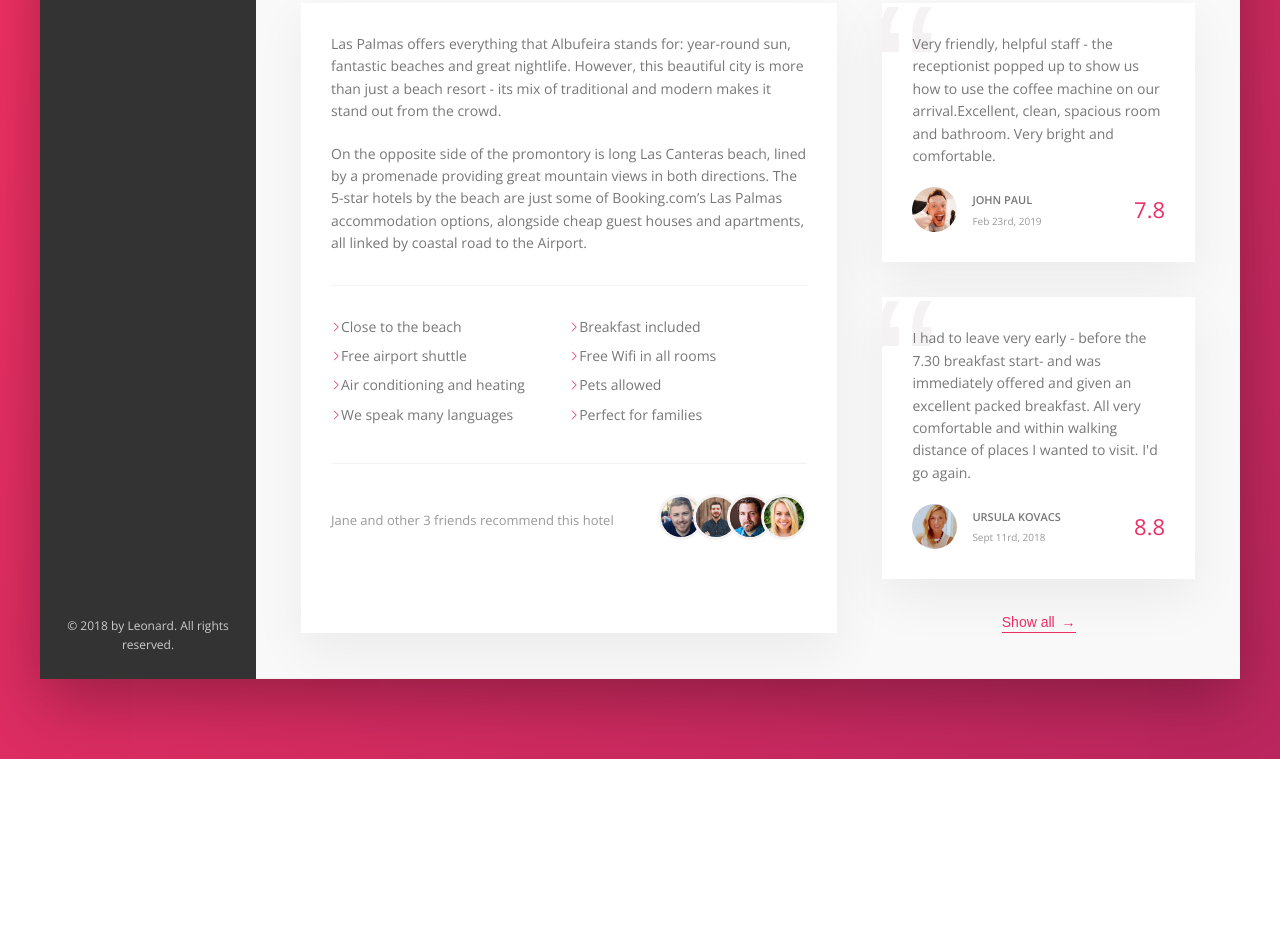
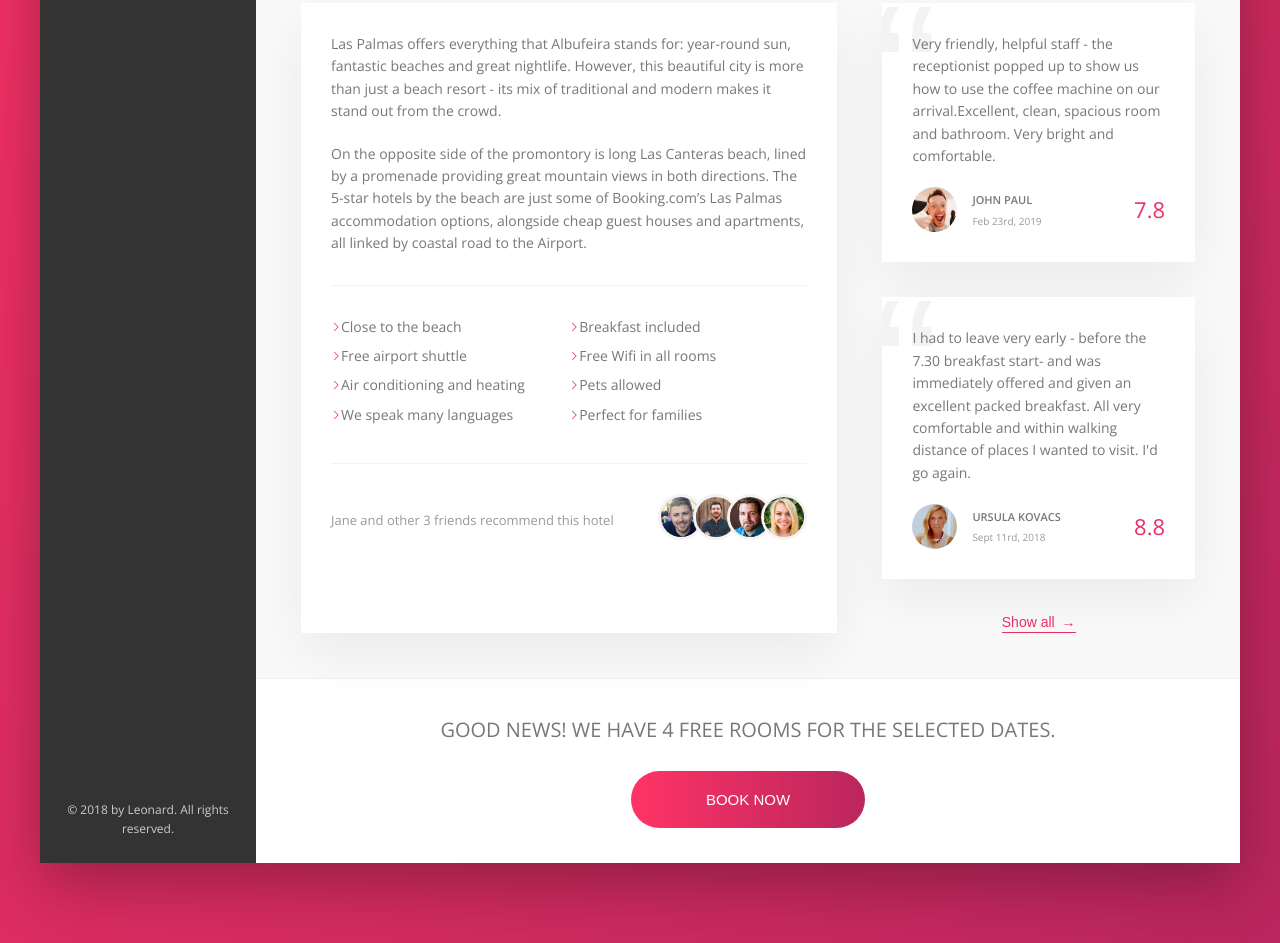
Before and after one commit to leonard186/trillo, a website: page index.html in a window 1280 px wide. Shown: the part 644-1587 px from the top of the page. Before the commit the page ends 1403 px from the top, so only its background shows below. Drawn offline with nearby package versions, Linux system fonts and the light colour scheme.

Commit message:
call to action button created

```diff
--- a/index.html
+++ b/index.html
@@ -203,6 +203,15 @@
                     </div>
                 </div>
 
+                <div class="cta">
+                    <h2 class="cta__book-now">
+                        Good news! We have 4 free rooms for the selected dates.
+                    </h2>
+                    <button class="btn">
+                        <span class="btn__visible">Book Now</span>
+                        <span class="btn__invisible">Only 4 rooms left</span>
+                    </button>
+                </div>
             </main>
         </div>
 
--- a/sass/_base.scss
+++ b/sass/_base.scss
@@ -36,6 +36,12 @@
   --line: 1px solid var(--color-grey-light-2);
 }
 
+$bp-largest: 75em;     // 1200px
+$bp-large: 68.75em;    // 1100px
+$bp-medium: 56.25em;   // 900px
+$bp-small: 37.5em;     // 600px
+$bp-smallest: 31.25em; // 500px
+
 * {
   margin: 0;
   padding: 0;
--- a/sass/_components.scss
+++ b/sass/_components.scss
@@ -454,5 +454,72 @@
     line-height: 1;
     z-index: 1;
   }
+}
+
+///////////////////////////////////////////////////////////////
+///call to action 'cta'
+
+.cta {
+  padding: 3.5rem 0;
+  text-align: center;
+
+  &__book-now {
+    font-size: 2rem;
+    font-weight: 300;
+    text-transform: uppercase;
+    margin-bottom: 2.5rem;
+  }
+}
+
+///////////////////////////////////////////////////////////////
+///call to action 'cta' button
+
+.btn {
+  font-size: 1.5rem;
+  border: none;
+  text-transform: uppercase;
+  border-radius: 100px;
+  font-weight: 300;
+  background-image: linear-gradient(to right, var(--color-primary-light), var(--color-primary-dark));
+  color: #fff;
+  position: relative;
+  overflow: hidden;
+
+  & > * {
+    display: inline-block;
+    height: 100%;
+    width: 100%;
+    transition: all .2s;
+  }
+
+  &__visible {
+    padding: 2rem 7.5rem;
+  }
+
+  &__invisible {
+    position: absolute;
+    padding: 2rem 0;
+    left: 0;
+    top: -100%;
+  }
+
+  &:hover {
+    background-image: linear-gradient(to left, var(--color-primary-light), var(--color-primary-dark));
+    cursor: pointer;
+  }
+
+  &:hover &__visible {
+     transform: translateY(100%);
+    }
+
+    &:hover &__invisible {
+      top: 0;
+    }
+
+  &:focus {
+    animation: pulsate 1s infinite;
+    outline: none;
+  }
+
 
 }
--- a/sass/_layout.scss
+++ b/sass/_layout.scss
@@ -3,8 +3,11 @@
   margin: 8rem auto;
   background-color: var(--color-grey-light-2);
   box-shadow: var( --shadow-dark);
+  min-height: 50rem;
 
-  min-height: 50rem;
+  @media only screen and (max-width:  $bp-largest) {
+    margin: 0;
+  }
 }
 
 .header {
```
Also changed, not shown: css/style.css.
